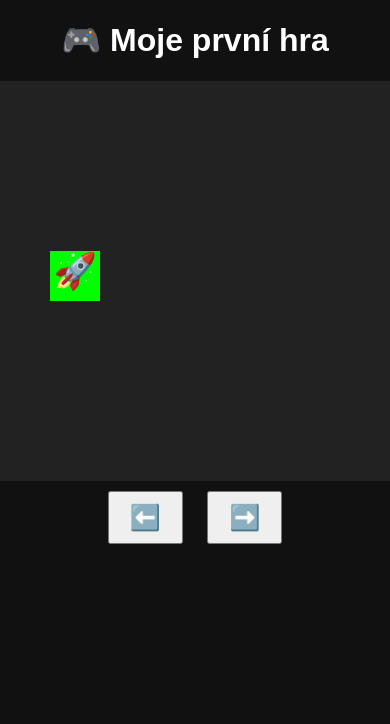
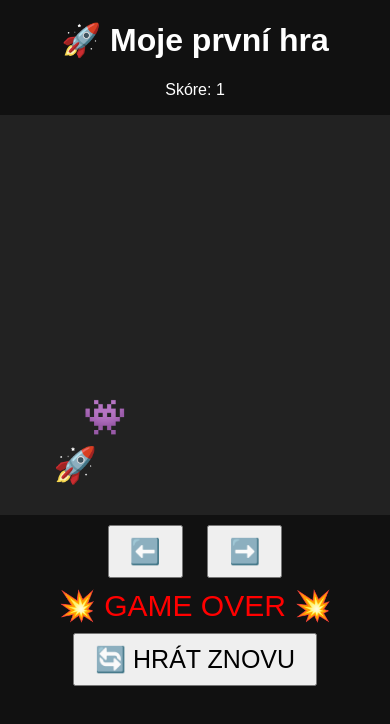
Before and after one commit to alexandrsrutka-dot/MY-FIRST-GAME, a plain HTML site: page game.html in a window 390 px wide. Drawn offline with Linux system fonts and the light colour scheme.

Commit message:
Update game.html

```diff
--- a/game.html
+++ b/game.html
@@ -1,4 +1,3 @@
-
 <!DOCTYPE html>
 <html>
 <head>
@@ -25,11 +24,18 @@
             position: absolute;
             width: 50px;
             height: 50px;
-            background: lime;
             left: 50px;
-            top: 170px;
+            bottom: 20px;
             font-size: 35px;
-            text-align: center;
+        }
+
+        #enemy {
+            position: absolute;
+            width: 50px;
+            height: 50px;
+            left: 200px;
+            top: -50px;
+            font-size: 35px;
         }
 
         button {
@@ -37,44 +43,122 @@
             margin: 10px;
             padding: 10px 20px;
         }
+
+        #gameOver {
+            display: none;
+            font-size: 30px;
+            color: red;
+        }
     </style>
 </head>
 
 <body>
 
-<h1>🎮 Moje první hra</h1>
+<h1>🚀 Moje první hra</h1>
+
+<p>Skóre: <span id="score">0</span></p>
 
 <div id="game">
     <div id="player">🚀</div>
+    <div id="enemy">👾</div>
 </div>
 
 <button onclick="moveLeft()">⬅️</button>
 <button onclick="moveRight()">➡️</button>
 
+<div id="gameOver">
+    💥 GAME OVER 💥
+    <br>
+    <button onclick="restartGame()">🔄 HRÁT ZNOVU</button>
+</div>
+
 <script>
 
 let player = document.getElementById("player");
-let position = 50;
+let enemy = document.getElementById("enemy");
+let scoreText = document.getElementById("score");
+let gameOverText = document.getElementById("gameOver");
+
+let playerX = 50;
+let enemyX = 200;
+let enemyY = -50;
+let score = 0;
+let gameRunning = true;
 
 function moveLeft() {
-    position -= 20;
+    if (!gameRunning) return;
 
-    if (position < 0) {
-        position = 0;
+    playerX -= 20;
+
+    if (playerX < 0) {
+        playerX = 0;
     }
 
-    player.style.left = position + "px";
+    player.style.left = playerX + "px";
 }
 
 function moveRight() {
-    position += 20;
+    if (!gameRunning) return;
 
-    if (position > window.innerWidth - 50) {
-        position = window.innerWidth - 50;
+    playerX += 20;
+
+    if (playerX > window.innerWidth - 50) {
+        playerX = window.innerWidth - 50;
     }
 
-    player.style.left = position + "px";
+    player.style.left = playerX + "px";
 }
+
+function checkCollision() {
+
+    if (
+        enemyX < playerX + 50 &&
+        enemyX + 50 > playerX &&
+        enemyY + 50 > 330
+    ) {
+        gameRunning = false;
+        gameOverText.style.display = "block";
+    }
+}
+
+function gameLoop() {
+
+    if (gameRunning) {
+
+        enemyY += 4;
+        enemy.style.top = enemyY + "px";
+
+        checkCollision();
+
+        if (enemyY > 400) {
+            enemyY = -50;
+            enemyX = Math.random() * (window.innerWidth - 50);
+
+            enemy.style.left = enemyX + "px";
+
+            score++;
+            scoreText.textContent = score;
+        }
+    }
+
+    requestAnimationFrame(gameLoop);
+}
+
+function restartGame() {
+
+    playerX = 50;
+    enemyY = -50;
+    score = 0;
+    gameRunning = true;
+
+    scoreText.textContent = score;
+    player.style.left = playerX + "px";
+    enemy.style.top = enemyY + "px";
+
+    gameOverText.style.display = "none";
+}
+
+gameLoop();
 
 </script>
 
```
